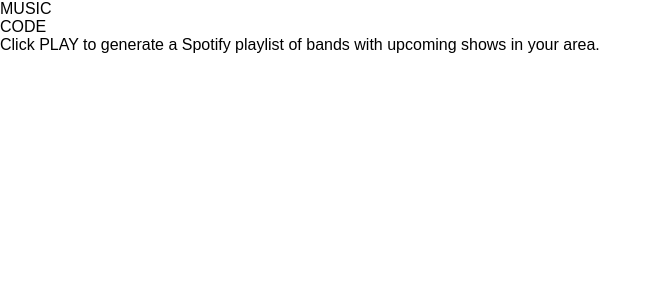
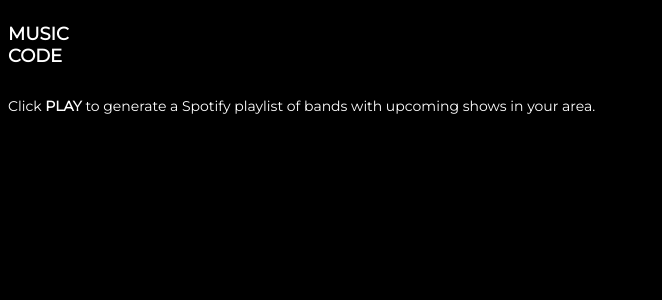
Before and after one commit to soundswarm/localconcerts, a React (Create React App) app: page / in a window 1280 px wide. Shown: the top 300 px of the page, without its empty margins (0-662 px from the left). Built offline with nearby package versions, Linux system fonts and the light colour scheme.

Commit message:
works like previous mvp

```diff
--- a/src/index.css
+++ b/src/index.css
@@ -1,5 +1,50 @@
+/**{
+ margin: 0;
+ padding: 0;
+ text-align: center;
+}*/
 body {
-  margin: 0;
-  padding: 0;
-  font-family: sans-serif;
+  /*height: 100%;*/
+  background-color: black;
+  background-size: cover;
+  height: 100%;
 }
+.app {
+  background-color: black;
+  background-size: cover;
+  color: white;
+  font-family: 'Montserrat',Circular,Helvetica,Arial,sans-serif;
+  width: 100%;
+  padding-top: 15px;
+  height: 100%;
+}
+.title {
+  margin-bottom: 30px;
+  font-size: 18px;
+  font-weight: bold;
+}
+.subtitle {
+  margin-bottom: 30px;
+  font-size: 14px;
+}
+.playText{
+  font-weight: bold;
+}
+.embed-container {
+    position: relative;
+    padding-bottom: 56.25%;
+    height: 0;
+    overflow: hidden;
+    max-width: 100%;
+    height: 100%;
+}
+.embed-container iframe,
+.embed-container object,
+.embed-container embed {
+    position: absolute;
+    top: 0;
+    left: 0;
+    width: 100%;
+    height: 100%;
+    border: none;
+}
```
